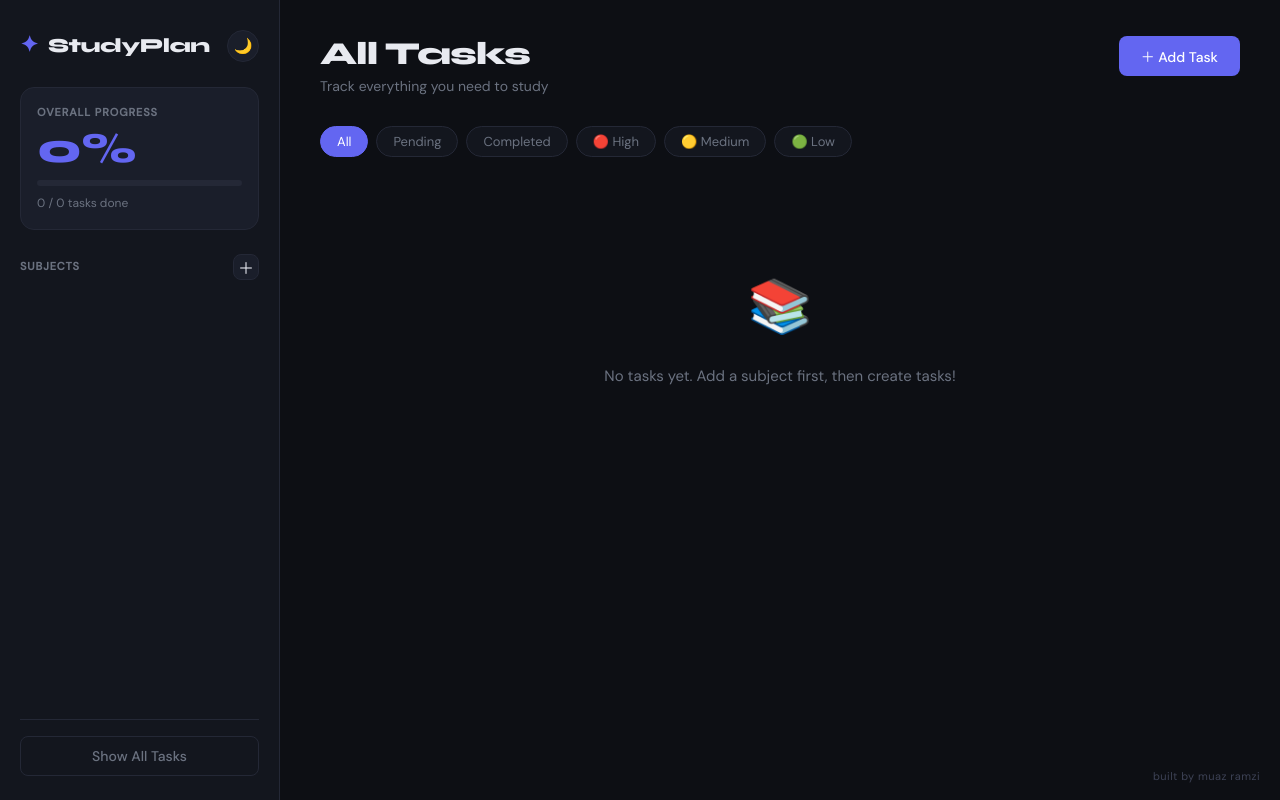
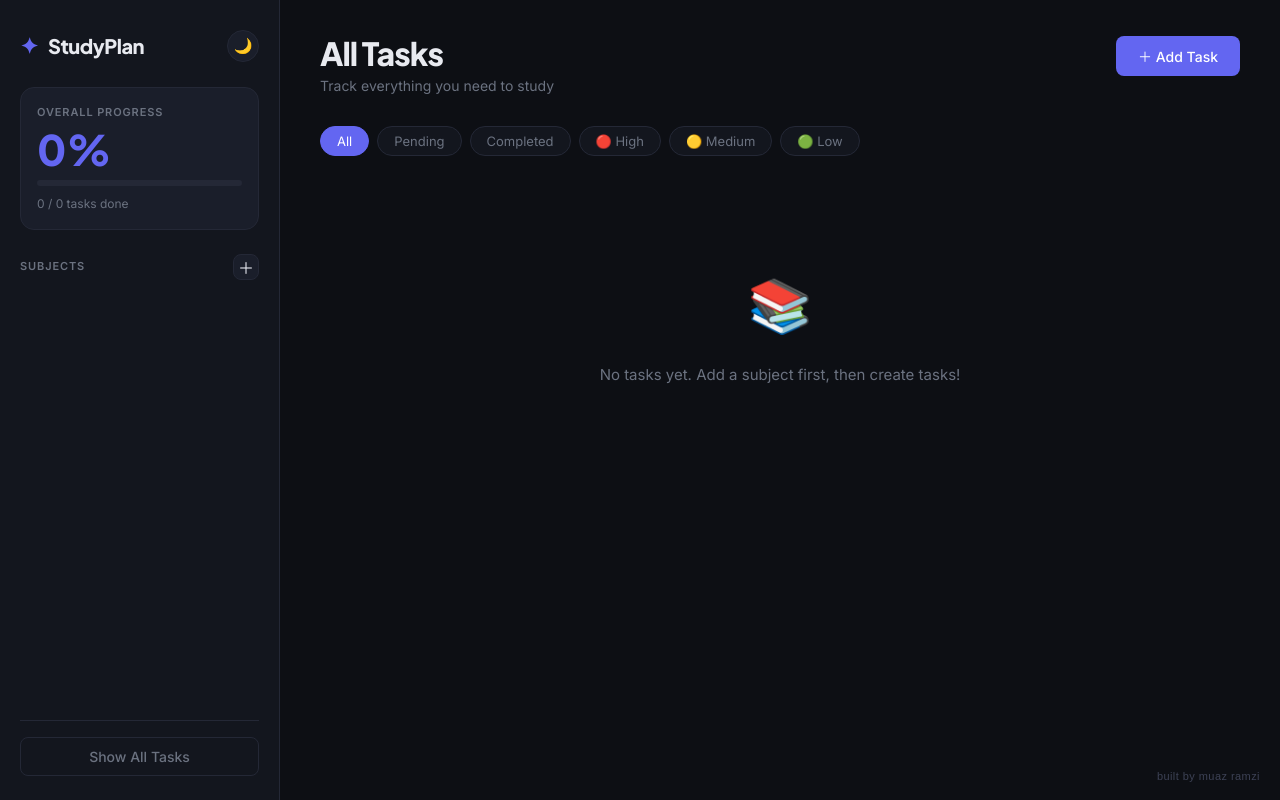
Before and after one commit to muazramzii/smart-study-planner, a website: page public/index.html in a window 1280 px wide. Drawn offline with Linux system fonts and the light colour scheme; no server answers.

Commit message:
feat: refresh typography to Plus Jakarta Sans + Inter
Syne/DM Sans skewed decorative and hurt readability for dense
task text. Plus Jakarta Sans keeps a distinct heading voice while
Inter improves body legibility at small sizes, which matters more
once search/stats/notification text gets added.

```diff
--- a/public/css/style.css
+++ b/public/css/style.css
@@ -14,8 +14,8 @@
   --radius: 14px;
   --radius-sm: 8px;
   --shadow: 0 4px 24px rgba(0,0,0,0.35);
-  --font-head: 'Syne', sans-serif;
-  --font-body: 'DM Sans', sans-serif;
+  --font-head: 'Plus Jakarta Sans', sans-serif;
+  --font-body: 'Inter', sans-serif;
   --sidebar-w: 280px;
   --transition: 0.2s ease;
 }
--- a/public/index.html
+++ b/public/index.html
@@ -5,7 +5,7 @@
   <meta name="viewport" content="width=device-width, initial-scale=1.0" />
   <title>Smart Study Planner</title>
   <link rel="preconnect" href="https://fonts.googleapis.com" />
-  <link href="https://fonts.googleapis.com/css2?family=Syne:wght@400;600;700;800&family=DM+Sans:wght@300;400;500&display=swap" rel="stylesheet" />
+  <link href="https://fonts.googleapis.com/css2?family=Plus+Jakarta+Sans:wght@500;700;800&family=Inter:wght@400;500;600&display=swap" rel="stylesheet" />
   <link rel="stylesheet" href="css/style.css" />
 </head>
 <body>
```
